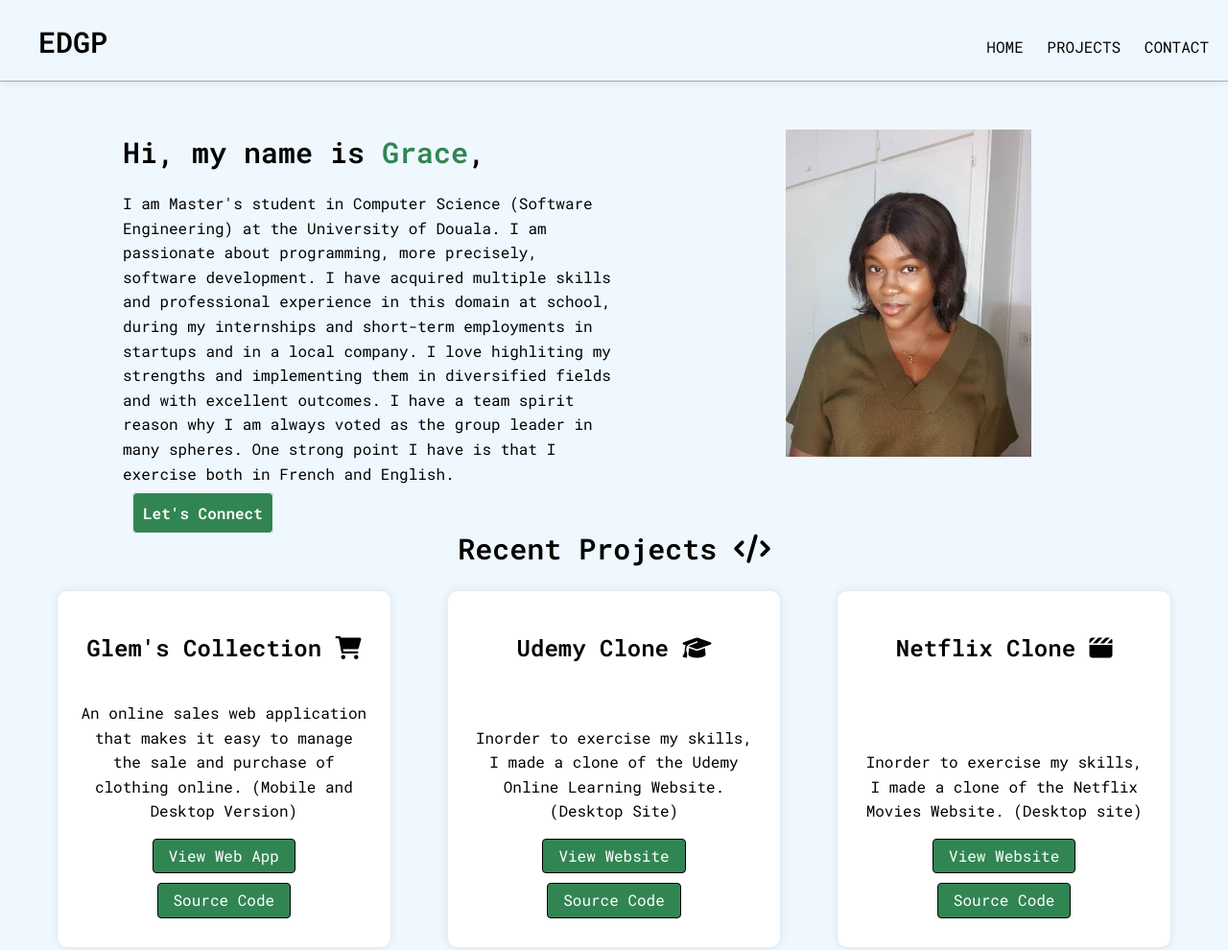
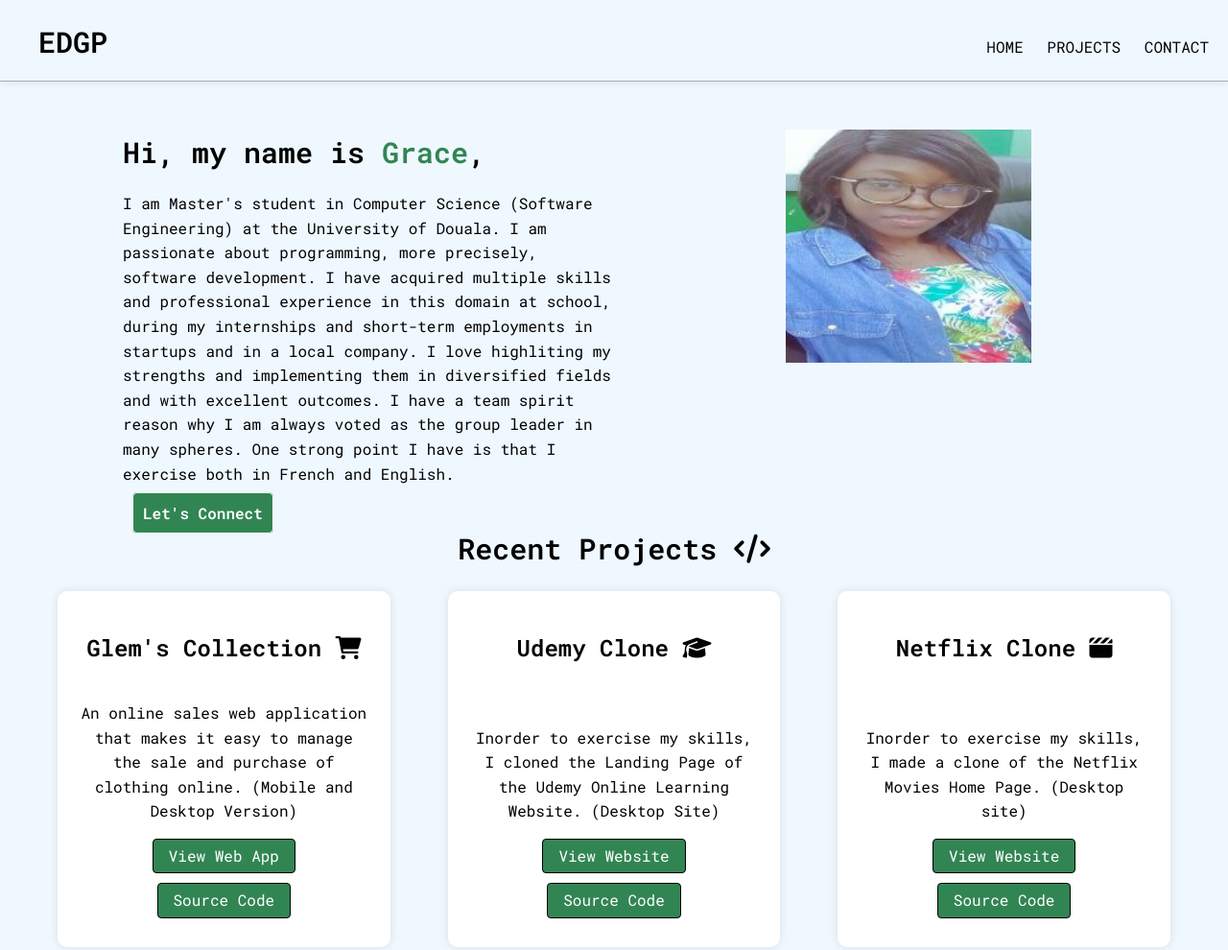
Before and after one commit to Grace-Code-Lover/My-Portfolio, a website: page index.html in a window 1280 px wide. Shown: the top 990 px of the page at 96% size. Drawn offline with nearby package versions, Linux system fonts and the light colour scheme.

Commit message:
Profile Pic Changed

```diff
--- a/index.html
+++ b/index.html
@@ -103,7 +103,7 @@
       </section>
       <section class="main-container_item main-container_item--right">
         <img
-          src="./img/photo_2023-01-09_19-36-52.jpg"
+          src="./img/Grace3.jpg"
           alt="Hero image of character sitting using laptop"
           class="main-container_item--right_image profile_potrait"
         />
@@ -146,7 +146,7 @@
             <h2>Udemy Clone <i class="fa-solid fa-graduation-cap"></i></h2>
           </header>
           <p>
-            Inorder to exercise my skills, I made a clone of the Udemy Online Learning Website.
+            Inorder to exercise my skills, I cloned the Landing Page of the Udemy Online Learning Website.
             (Desktop Site)
           </p>
           <a
@@ -167,7 +167,7 @@
             <h2>Netflix Clone <i class="fa-solid fa-clapperboard"></i></h2>
           </header>
           <p>
-            Inorder to exercise my skills, I made a clone of the Netflix Movies Website.
+            Inorder to exercise my skills, I made a clone of the Netflix Movies Home Page.
             (Desktop site)
           </p>
           <a
```
Also changed, not shown: img/Grace3.jpg (added).
